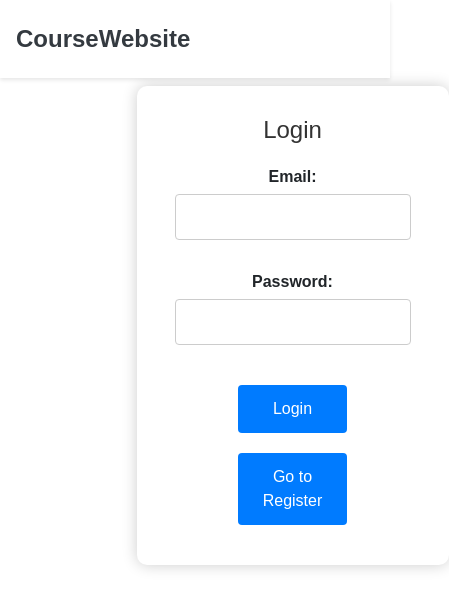
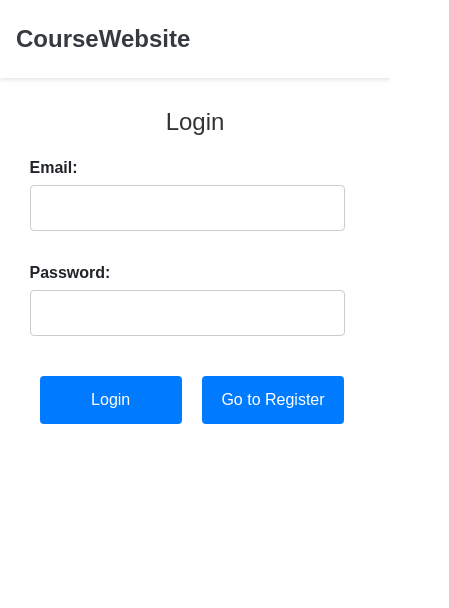
Before and after one commit to ArabicCourse/Course_Frontend, a React (Create React App) app: page /login in a window 390 px wide. Shown: the top 608 px of the page, 449 px wide, since content can reach past the window. Built offline with nearby package versions, Linux system fonts and the light colour scheme.

Commit message:
Update login adopt to mobile.css

```diff
--- a/src/pages/login.css
+++ b/src/pages/login.css
@@ -1,5 +1,4 @@
-/* login.css */
-
+@media (min-width: 768px) {
 body, html {
     font-family: Arial, sans-serif;
   }
@@ -88,37 +87,96 @@ body, html {
     .login-form .theme-toggle-button:hover {
       background-color: #218838; /* Darker green on hover */
     }
-    /* Theme Colors */
+
+}
 
 
-  .light-theme {
-    background-color: #f0f2f5;
-    color: black;
+@media (max-width: 768px) {
+  body, html {
+      font-family: Arial, sans-serif;
     }
 
-  .dark-theme {
-    background-color: #333;
-    color: white;
+  .login-form h1{
+      text-align: center;
+     }
+  .login-form {
+      margin: 5% auto;
+      padding: 10px;
+      width: 90%;
   }
 
-  /* Additional styles for dark theme elements */
-  .dark-theme form {
-    border-radius: 8px;
-    background: #444;
-    color: white;
+      .login-form h1 {
+        margin-bottom: 20px;
+        font-size: 24px;
+        color: #333;
       }
 
-  .dark-theme input {
-    background: #555;
-    border: 1px solid #666;
-    color: white;
+      .login-form div {
+        margin-bottom: 20px;
       }
 
-  .dark-theme button {
+      .login-form label {
+        display: block;
+        font-weight: bold;
+        margin-bottom: 5px;
+      }
+
+      .login-form input[type="email"],
+      .login-form input[type="password"] {
+        width: calc(100% - 16px); /* to accommodate padding */
+        padding: 10px;
+        border: 1px solid #ccc;
+        border-radius: 4px;
+        box-sizing: border-box;
+        margin-bottom: 10px;
+      }
+
+      .login-form button {
+        width: 43%;
+        padding: 12px;
+        margin: 10px;
         background-color: #007bff;
         color: white;
+        border: none;
+        border-radius: 4px;
+        cursor: pointer;
+        font-size: 16px;
       }
 
-  .dark-theme button:hover {
+      .login-form button:hover {
         background-color: #0056b3;
       }
+
+      .login-form .error-message {
+        margin-top: 15px;
+        font-size: 14px;
+        color: red;
+        text-align: center;
+      }
+
+      .login-form .success-message {
+        margin-top: 15px;
+        font-size: 14px;
+        color: green;
+        text-align: center;
+      }
+
+
+      .login-form .theme-toggle-button {
+        margin-top: 20px;
+        width: 100%;
+        background-color: green; /* Changed to green color */
+        color: white;
+        border: none;
+        border-radius: 4px;
+        cursor: pointer;
+        font-size: 16px;
+      }
+
+      .login-form .theme-toggle-button:hover {
+        background-color: #218838; /* Darker green on hover */
+      }
+
+
+
+  }
```
Lines whose indentation alone changed are shown as unchanged.
